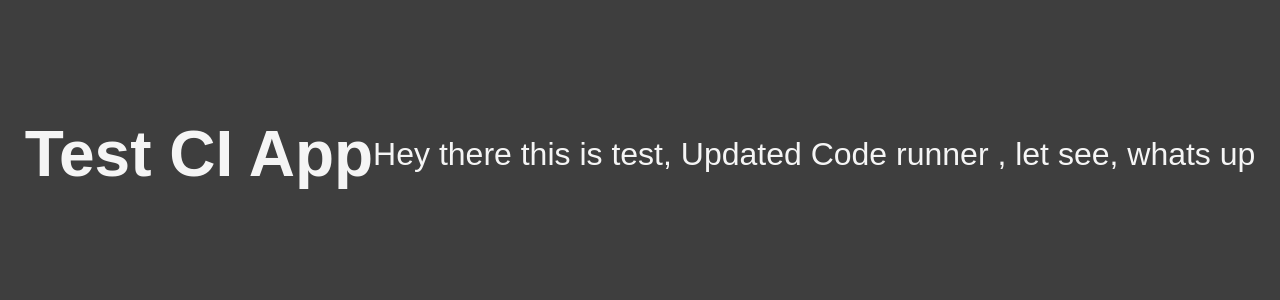
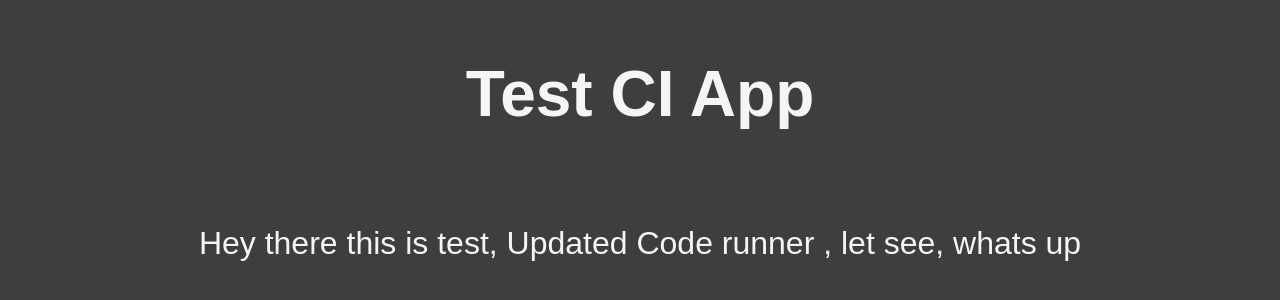
Before and after one commit to rajgopaljakhmola/testCI, an Angular app: page / in a window 1280 px wide. Shown: the part 246-546 px from the top of the page. Built offline with nearby package versions, Linux system fonts and the light colour scheme.

Commit message:
style added

```diff
--- a/src/app/app.component.html
+++ b/src/app/app.component.html
@@ -1,4 +1,6 @@
 <div>
   <h1>Test CI App</h1>
-  Hey there this is test, Updated Code runner , let see, whats up
+  <p>
+    Hey there this is test, Updated Code runner , let see, whats up
+  </p>
 </div>
--- a/src/app/app.component.scss
+++ b/src/app/app.component.scss
@@ -6,4 +6,6 @@ div{
     justify-content: center;
     align-items: center;
     font-size: 2rem;
+    gap:20px;
+    flex-direction: column;
 }
```
